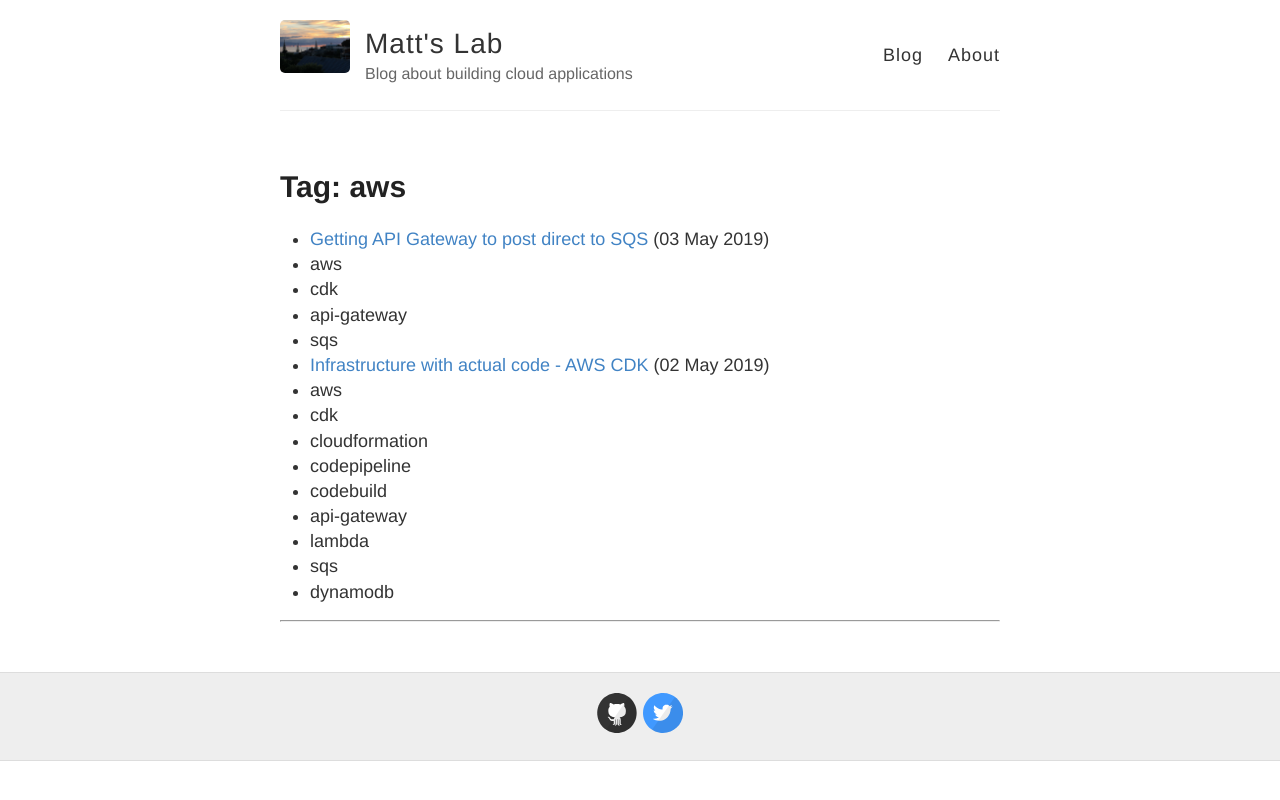
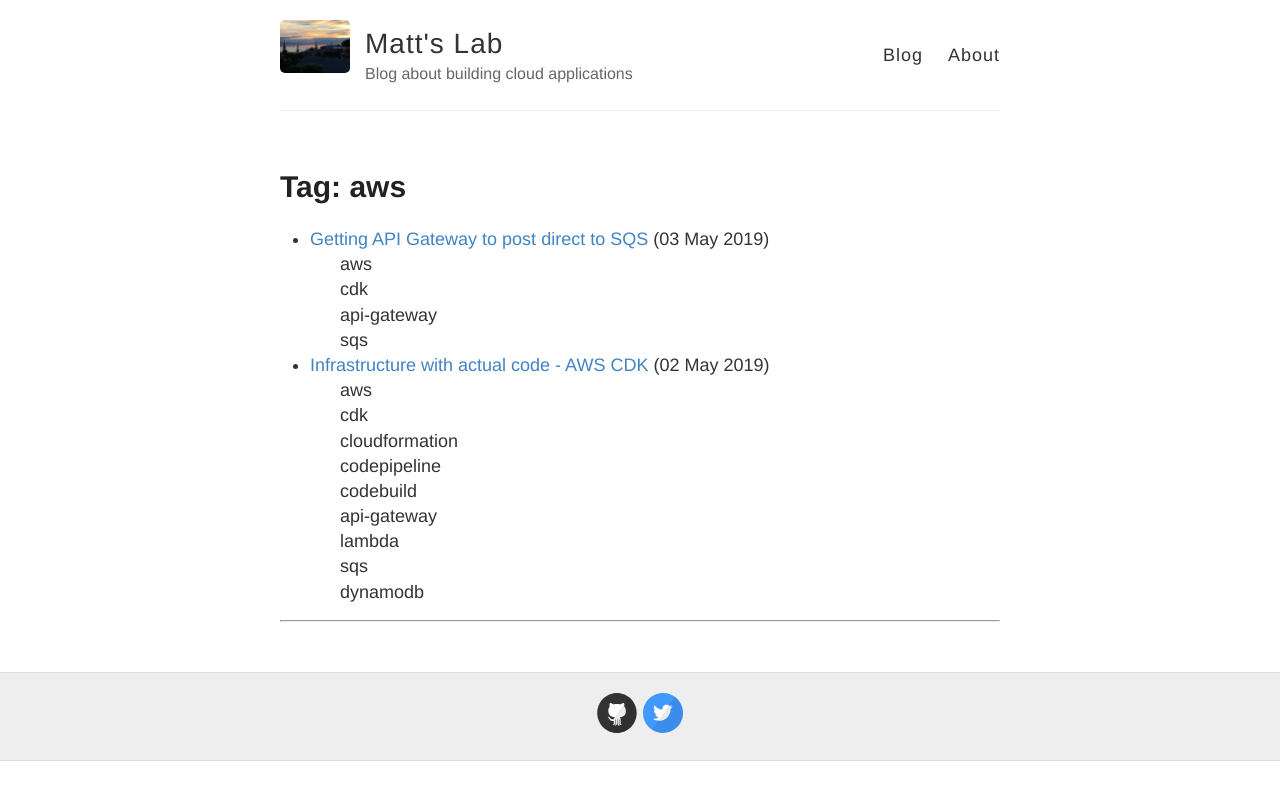
Before and after one commit to msimpsonnz/msimpsonnz.github.io, a Jekyll site: the page built from tags/aws.md, in a window 1280 px wide. Shown: the top 800 px of the page. Built offline with Jekyll 4.4.1, drawn with Linux system fonts in a browser that asks for light colours.

Commit message:
mote html fixes

```diff
--- a/_layouts/tags.html
+++ b/_layouts/tags.html
@@ -9,7 +9,7 @@ layout: default
   <li><a href="{{ post.url }}">{{ post.title }}</a> ({{ post.date | date_to_string }})<br>
     {{ post.description }}
         {% for tag in post.tags %}
-            <li>{{ tag }}</li>
+            <ul>{{ tag }}</ul>
         {% endfor %}
   </li>
 {% endfor %}
```
